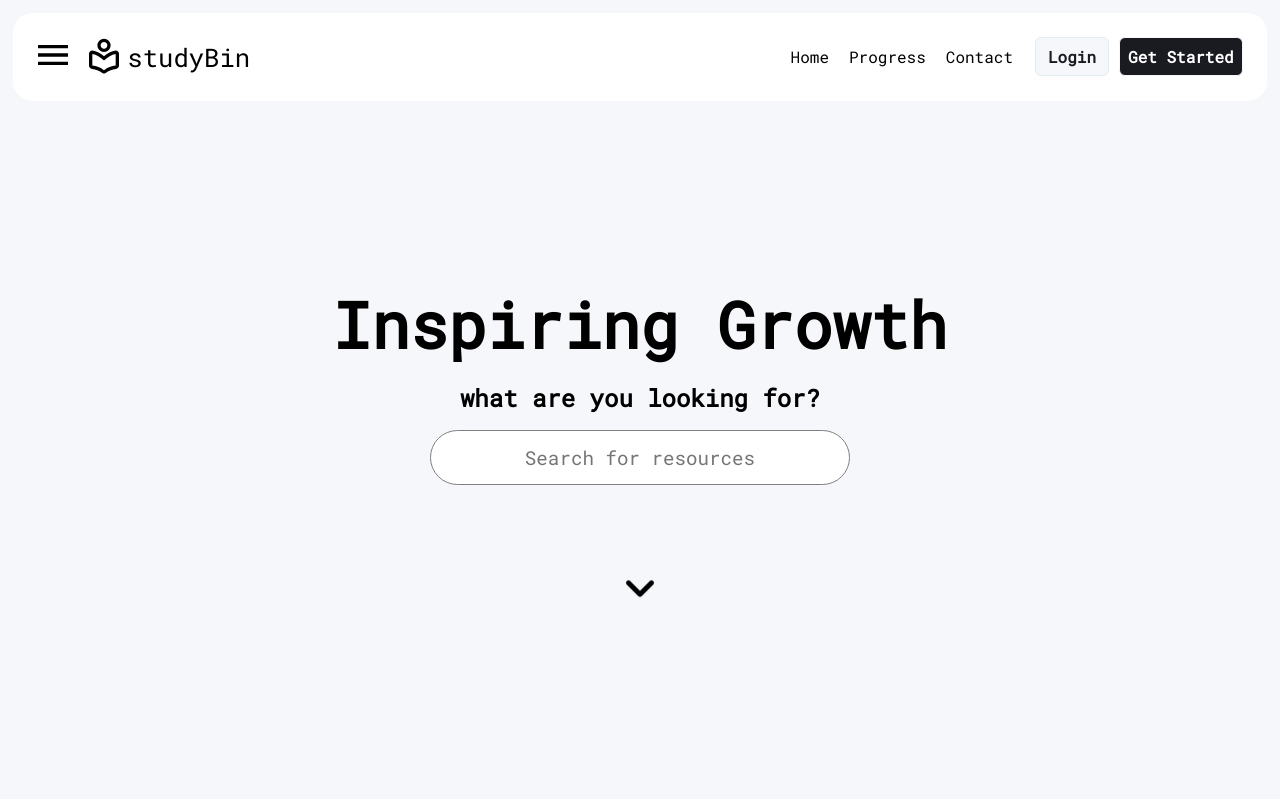
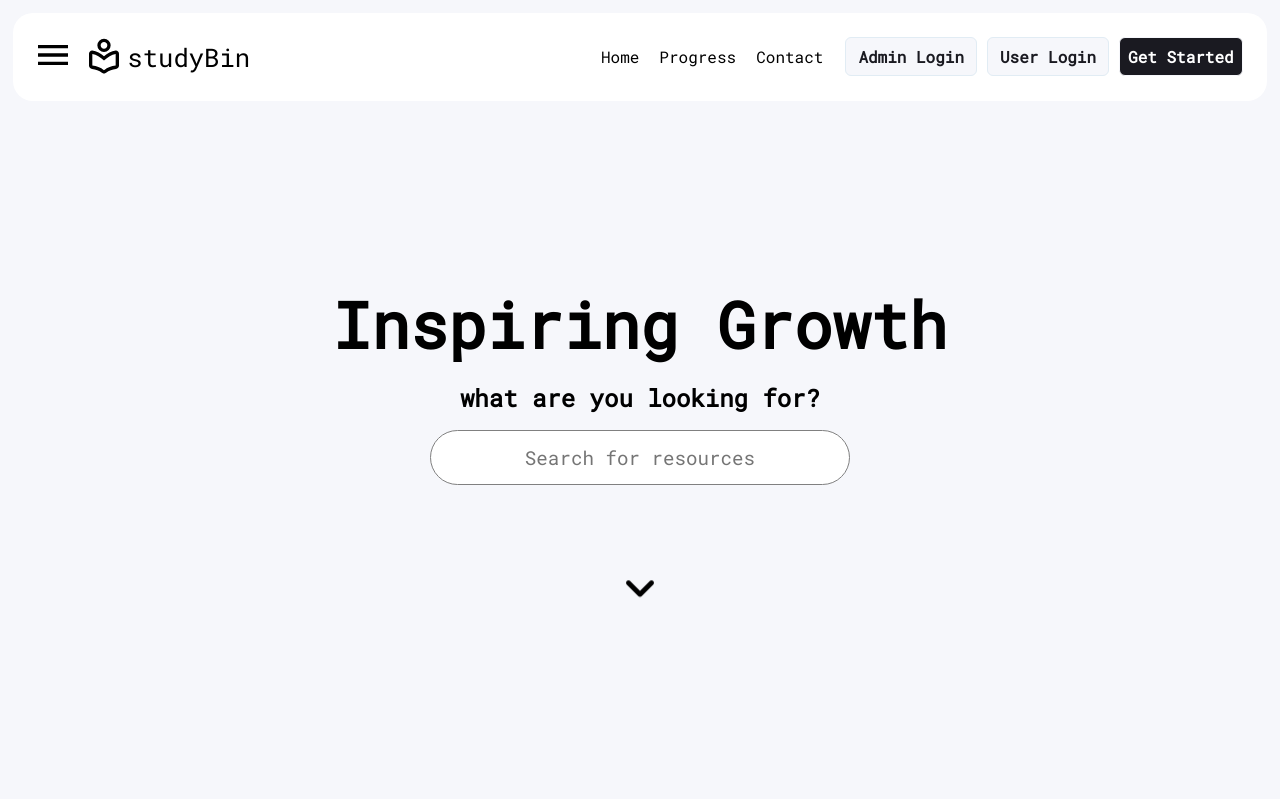
Before and after one commit to Anvinalias/studyBin, a PHP site: page / in a window 1280 px wide. Shown: the top 799 px of the page. Run offline with PHP 8.4, Linux system fonts and the light colour scheme; grey boxes are pictures that could not be loaded.

Commit message:
Update page linking

```diff
--- a/admin/signin/signin.php
+++ b/admin/signin/signin.php
@@ -19,7 +19,7 @@
          <img class="vector" src="images/4354884.svg" alt="vector drawing" />
       </section>
       <section class="form-container">
-         <h1>Sign in</h1>
+         <h1>Admin Login</h1>
          <form spellcheck="false" autocomplete="off">
             <div class="form-inputs">
                <div class="input-group">
--- a/index.php
+++ b/index.php
@@ -31,9 +31,14 @@
                         <li class="contact"> <a href="#section-3">Contact</a></li>
                     </ul>
                     <div class="register">
-                        <a href="user/signin/sign.php">
+                    <a href="admin/signin/signin.php">
                             <button type="button" class="login">
-                                Login
+                               Admin Login
+                            </button>
+                        </a>
+                        <a href="user/signin/signin.php">
+                            <button type="button" class="login">
+                               User Login
                             </button>
                         </a>
                         <a href="signup/index.php">
```
Also changed, not shown: user/signin/signin.php (+4 -4 lines).
